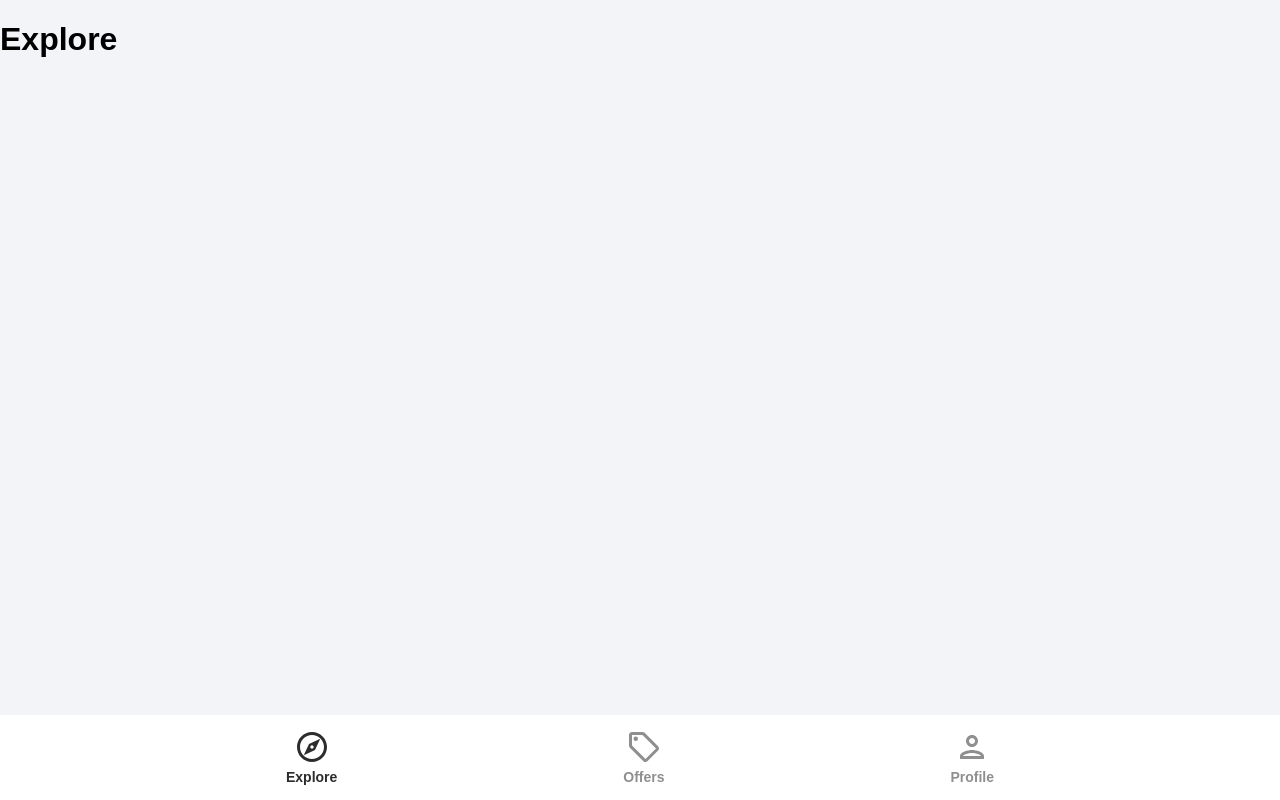
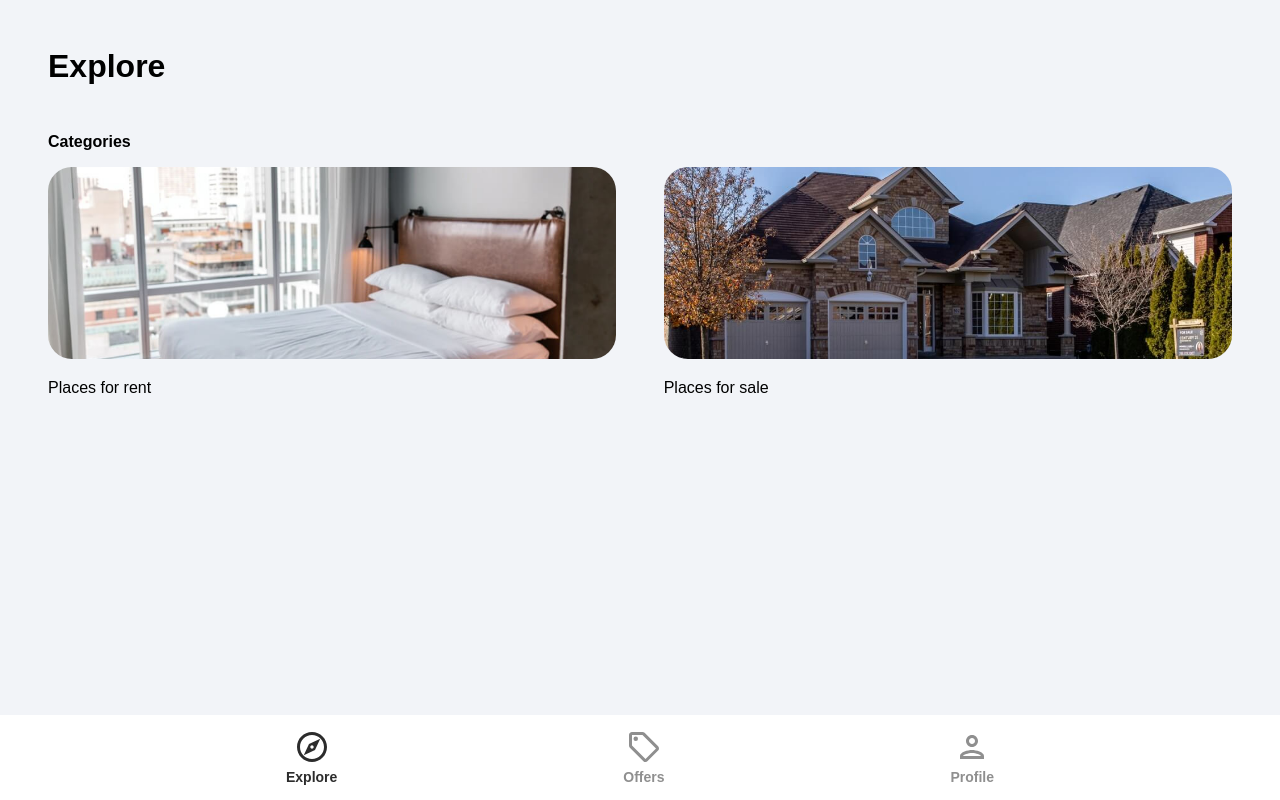
Before and after one commit to kylesjohnson1/house-marketplace, a React (Create React App) app: page / in a window 1280 px wide. Built offline with nearby package versions, Linux system fonts and the light colour scheme.

Commit message:
commit before vacation

```diff
--- a/src/App.js
+++ b/src/App.js
@@ -2,6 +2,7 @@
 import PrivateRoute from './components/PrivateRoute'
 import Explore from './pages/Explore'
 import Offers from './pages/Offers'
+import Category from './pages/Category'
 import SignIn from './pages/SignIn'
 import SignUp from './pages/SignUp'
 import ForgotPassword from './pages/ForgotPassword'
@@ -17,6 +18,7 @@
         <Routes>
           <Route path='/' element={<Explore />} />
           <Route path='/offers' element={<Offers />} />
+          <Route path='/category/:categoryName' element={<Category />} />
           <Route path='/profile' element={<PrivateRoute />}>
             <Route path='/profile' element={<Profile />} />
           </Route>
--- /dev/null
+++ b/src/pages/Category.jsx
@@ -0,0 +1,84 @@
+import { useEffect, useState } from 'react'
+import { useParams } from 'react-router-dom'
+import {
+  collection,
+  getDocs,
+  query,
+  where,
+  orderBy,
+  limit,
+  startAfter,
+} from 'firebase/firestore'
+import { db } from '../firebase.config'
+import { toast } from 'react-toastify'
+import Spinner from '../components/Spinner'
+
+function Category() {
+  const [listings, setListings] = useState(null)
+  const [loading, setLoading] = useState(true)
+
+  const params = useParams()
+
+  useEffect(() => {
+    const fetchListings = async () => {
+      try {
+        // Get reference
+        const listingsRef = collection(db, 'listings')
+
+        // Create a query
+        const q = query(
+          listingsRef,
+          where('type', '==', params.categoryName),
+          orderBy('timestamp', 'desc'),
+          limit(10)
+        )
+        // Execute query
+        const querySnap = await getDocs(q)
+
+        let listings = []
+
+        querySnap.forEach((doc) => {
+          return listings.push({
+            id: doc.id,
+            data: doc.data(),
+          })
+        })
+        setListings(listings)
+        setLoading(false)
+      } catch (error) {
+        toast.error('Could not fetch listings')
+      }
+    }
+
+    fetchListings()
+  }, [params.categoryName])
+
+  return (
+    <div className='category'>
+      <header>
+        <p className='pageHeader'>
+          {params.categoryName === 'rent'
+            ? 'Places for rent'
+            : 'Places for sale'}
+        </p>
+      </header>
+      {loading ? (
+        <Spinner />
+      ) : listings && listings.length > 0 ? (
+        <>
+          <main>
+            <ul className='categoryListings'>
+              {listings.map((listing) => (
+                <h3 key={listing.id}>{listing.data.name}</h3>
+              ))}
+            </ul>
+          </main>
+        </>
+      ) : (
+        <p> No listings for {params.categoryName}</p>
+      )}
+    </div>
+  )
+}
+
+export default Category
--- a/src/pages/Explore.jsx
+++ b/src/pages/Explore.jsx
@@ -1,4 +1,37 @@
+import { Link } from 'react-router-dom'
+import rentCategoryImage from '../assets/jpg/rentCategoryImage.jpg'
+import sellCategoryImage from '../assets/jpg/sellCategoryImage.jpg'
+
 function Explore() {
-  return <h1>Explore</h1>
+  return (
+    <div className='explore'>
+      <header>
+        <p className='pageHeader'>Explore</p>
+      </header>
+
+      <main>
+        {/* Slider */}
+        <p className='exploreCategoryHeading'>Categories</p>
+        <div className='exploreCategories'>
+          <Link to='/category/rent'>
+            <img
+              src={rentCategoryImage}
+              alt='rent'
+              className='exploreCategoryImg'
+            />
+            <p className='exploreCategoryName'>Places for rent</p>
+          </Link>
+          <Link to='/category/sale'>
+            <img
+              src={sellCategoryImage}
+              alt='sell'
+              className='exploreCategoryImg'
+            />
+            <p className='exploreCategoryName'>Places for sale</p>
+          </Link>
+        </div>
+      </main>
+    </div>
+  )
 }
 export default Explore
--- a/src/pages/Profile.jsx
+++ b/src/pages/Profile.jsx
@@ -1,8 +1,8 @@
-import { useState, useEffect } from 'react'
+import { useState } from 'react'
 import { getAuth, updateProfile } from 'firebase/auth'
 import { updateDoc, doc } from 'firebase/firestore'
 import { db } from '../firebase.config'
-import { useNavigate, Link } from 'react-router-dom'
+import { useNavigate } from 'react-router-dom'
 import { toast } from 'react-toastify'
 
 function Profile() {
```
